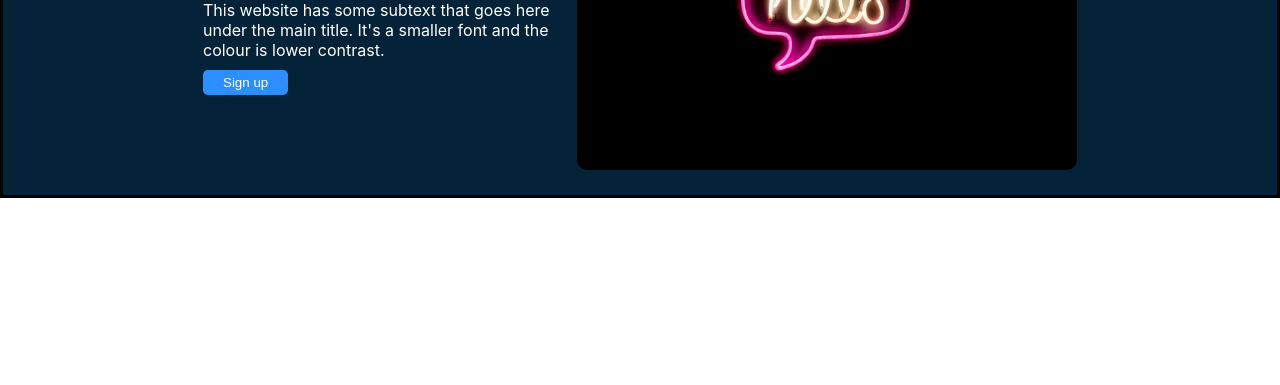
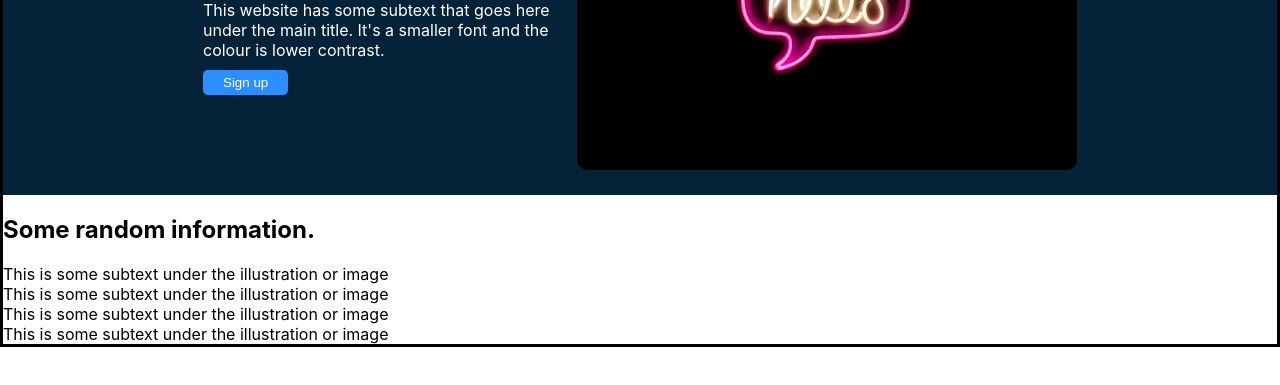
Before and after one commit to Shadw-007/Landing_page, a plain HTML site: page index.html in a window 1280 px wide. Shown: the part 277-662 px from the top of the page. Drawn offline with Linux system fonts and the light colour scheme.

Commit message:
Second section complete

```diff
--- a/index.html
+++ b/index.html
@@ -29,6 +29,25 @@
         </div>
         <div class="image"><img src="/images/welcome.jpg" alt="welcome"></div>
     </div>
+    <h2>Some random information.</h2>
+    <div class="container">
+        <div class="info">
+            <div></div>
+            This is some subtext under the illustration or image
+        </div>
+        <div class="info">
+            <div></div>
+            This is some subtext under the illustration or image
+        </div>
+        <div class="info">
+            <div></div>
+            This is some subtext under the illustration or image
+        </div>
+        <div class="info">
+            <div></div>
+            This is some subtext under the illustration or image
+        </div>
+    </div>
 </body>
 
 </html>
```
